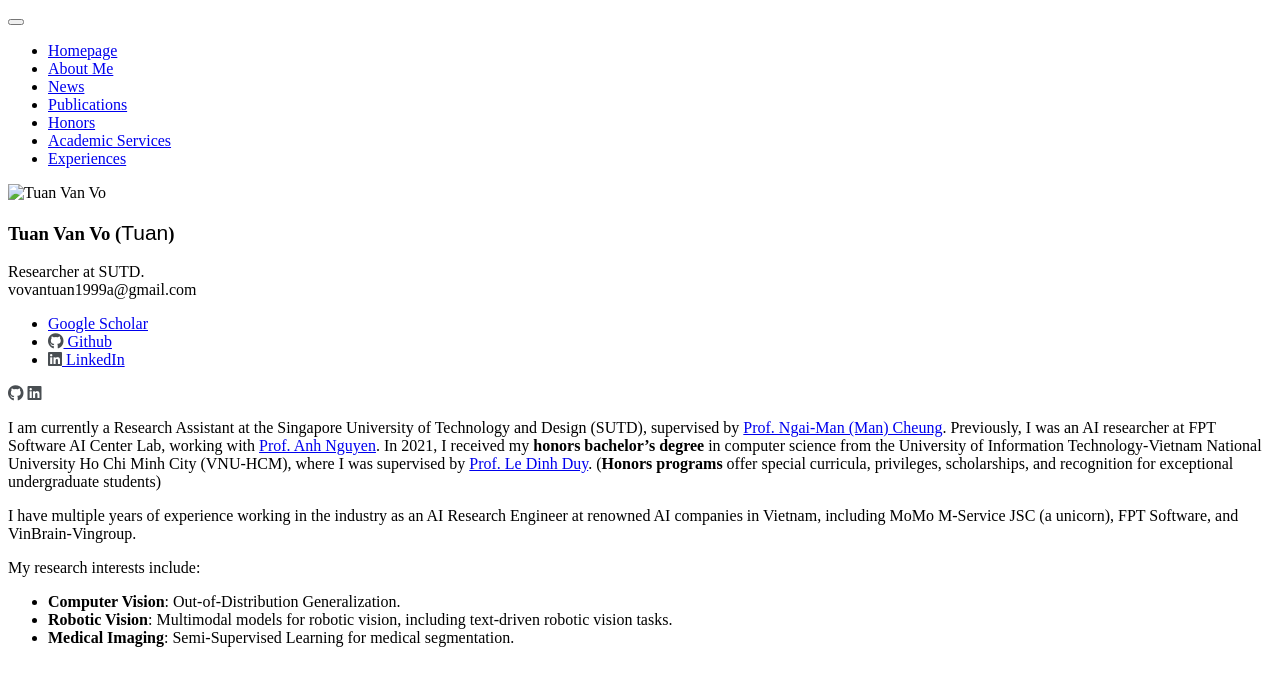
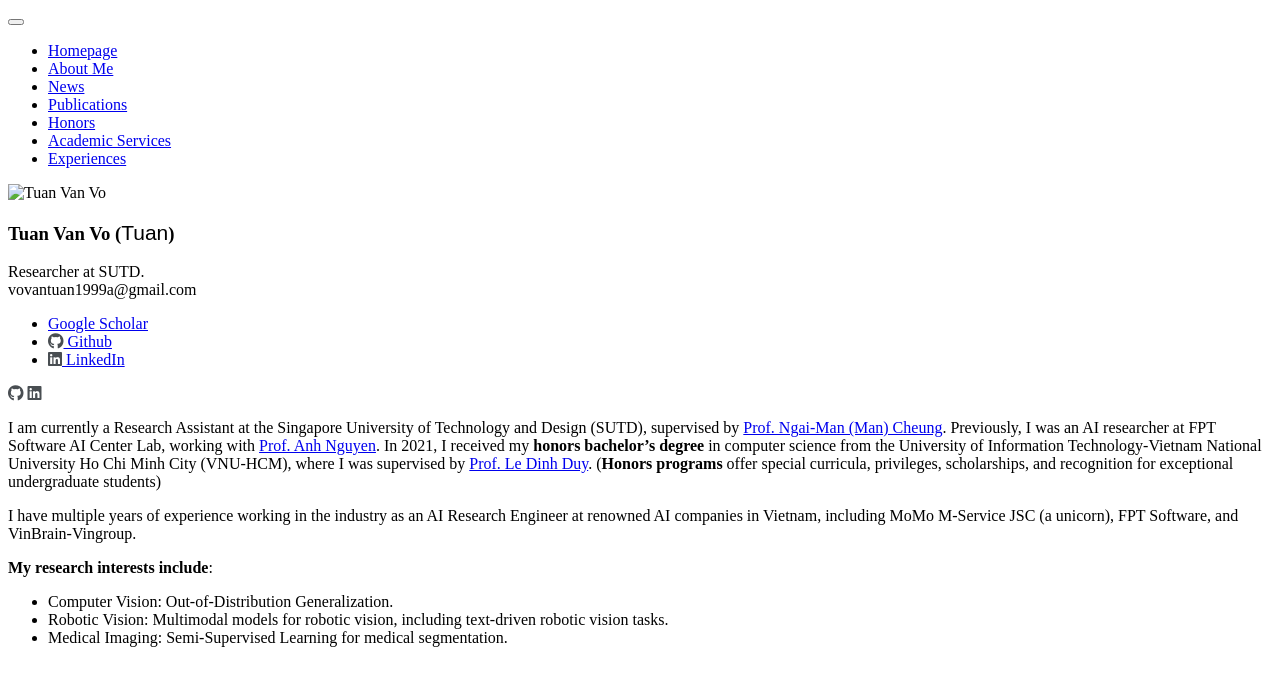
Before and after one commit to vovantuan1999a/tuanvovan, a Jekyll site: the page built from _pages/includes/intro.md, in a window 1280 px wide. Shown: the top 686 px of the page. Built offline with Jekyll 4.4.1, drawn with Linux system fonts in a browser that asks for light colours; nearby versions of some CDN libraries; some web fonts are replaced; our own code applies the rules of GitHub Pages for plain Markdown files; a style sheet for code colours, icons or effects is not loaded.

Commit message:
update paper 9

```diff
--- a/_pages/includes/intro.md
+++ b/_pages/includes/intro.md
@@ -2,7 +2,7 @@
 
 I have multiple years of experience working in the industry as an AI Research Engineer at renowned AI companies in Vietnam, including MoMo M-Service JSC (a unicorn), FPT Software, and VinBrain-Vingroup.
 
-My research interests include:
-- **Computer Vision**: Out-of-Distribution Generalization.
-- **Robotic Vision**: Multimodal models for robotic vision, including text-driven robotic vision tasks.
-- **Medical Imaging**: Semi-Supervised Learning for medical segmentation.
+**My research interests include**:
+- Computer Vision: Out-of-Distribution Generalization.
+- Robotic Vision: Multimodal models for robotic vision, including text-driven robotic vision tasks.
+- Medical Imaging: Semi-Supervised Learning for medical segmentation.
```
